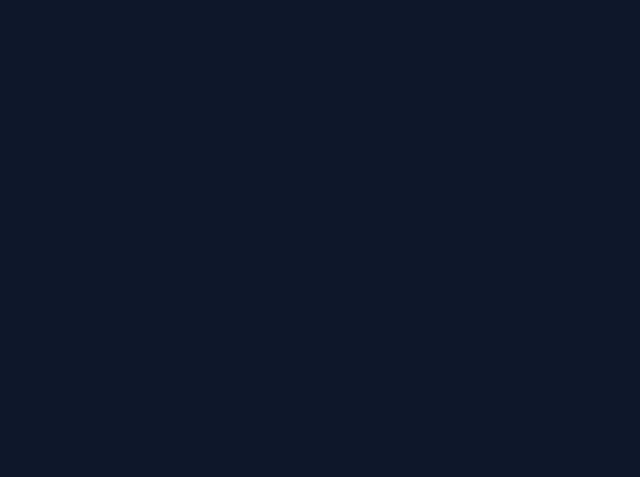
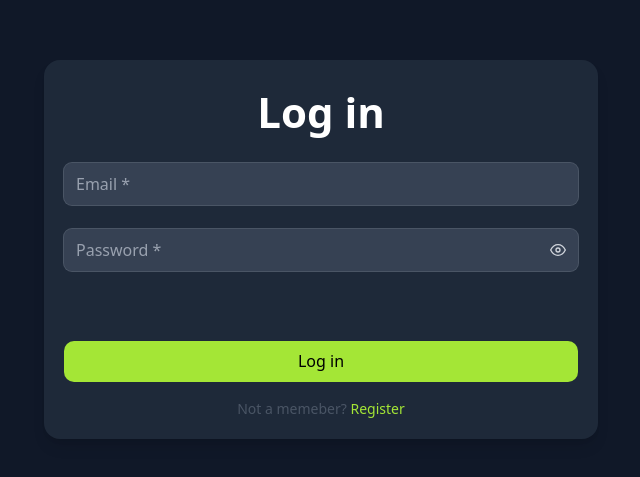
Before and after one commit to Daniel160407/Coffee-Squad, a React (Vite) app: page /login in a window 1280 px wide. Before the commit this address had no page. Shown: the part 151-628 px from the top of the page, without its empty margins (319-959 px from the left). Built offline with nearby package versions, Linux system fonts and the light colour scheme.

Commit message:
feat: add login form

```diff
--- a/src/App.jsx
+++ b/src/App.jsx
@@ -1,7 +1,13 @@
-import { BrowserRouter as Router, Routes, Route, Navigate } from "react-router-dom";
+import {
+  BrowserRouter as Router,
+  Routes,
+  Route,
+  Navigate,
+} from "react-router-dom";
 import Cycling from "./pages/Cycling";
 import Running from "./pages/Running";
 import Register from "./pages/Register";
+import Login from "./pages/Login";
 
 const App = () => {
   return (
@@ -11,6 +17,7 @@ const App = () => {
         <Route path="/cycling" element={<Cycling />} />
         <Route path="/running" element={<Running />} />
         <Route path="/register" element={<Register />} />
+        <Route path="/login" element={<Login />} />
       </Routes>
     </Router>
   );
--- /dev/null
+++ b/src/pages/Login.jsx
@@ -0,0 +1,100 @@
+import { Link, useNavigate } from "react-router-dom";
+import useAxios from "../hooks/UseAxios";
+import AuthLayout from "../components/layout/AuthLayout";
+import setCookies from "../utils/SetCookies";
+import { useState } from "react";
+import Input from "../components/uiComponents/Input";
+import Button from "../components/uiComponents/Button";
+
+const Login = () => {
+  const [formData, setFormData] = useState({
+    email: "",
+    password: "",
+  });
+  const [error, setError] = useState({
+    email: "",
+    password: "",
+  });
+
+  const navigate = useNavigate();
+
+  const onSubmit = async (formData) => {
+    try {
+      const response = await useAxios.post("/login", formData);
+      if (response?.status === 200) {
+        setCookies(response.data);
+        navigate("/products");
+      }
+    } catch (err) {
+      if (err.response?.status === 422) {
+        const errors = err.response.data.errors || {};
+
+        setError({
+          email: errors.email || "",
+          password: errors.password || "",
+        });
+      } else if (err.response?.status === 401) {
+        setError({
+          password: "Invalid email or password",
+        });
+      }
+    }
+  };
+
+  const handleSubmit = (e) => {
+    e.preventDefault();
+
+    onSubmit(formData);
+  };
+
+  const handleChange = (e) => {
+    setFormData({ ...formData, [e.target.name]: e.target.value });
+  };
+
+  return (
+    <>
+      <AuthLayout title={"Log in"}>
+        <>
+          <form onSubmit={handleSubmit} className="flex flex-col gap-[24px]">
+            <div className="relative">
+              <Input
+                value={formData.email}
+                setValue={handleChange}
+                name="email"
+                placeholder={"Email *"}
+                type={"email"}
+                errorMessage={error.email ?? null}
+              />
+            </div>
+            <div className="relative">
+              <Input
+                value={formData.password}
+                setValue={handleChange}
+                name="password"
+                placeholder="Password *"
+                errorMessage={error.password ?? null}
+              />
+            </div>
+            <Button
+              type="submit"
+              onClick={handleSubmit}
+              title={"Log in"}
+              style="mt-[46px] h-[41px] w-full cursor-pointer rounded-[10px] bg-[#a4e636] px-5 py-2.5 text-black transition-all hover:bg-[#a4d116]"
+            />
+          </form>
+          <p className="mt-4 w-full text-center text-[14px] text-gray-600">
+            Not a memeber?{" "}
+            <Link
+              to={{ pathname: "/register" }}
+              className="text-[#a4e636] hover:underline"
+            >
+              Register
+            </Link>
+          </p>
+        </>
+      </AuthLayout>
+    </>
+  );
+};
+
+export default Login;
--- a/src/pages/Register.jsx
+++ b/src/pages/Register.jsx
@@ -157,7 +157,7 @@ const Register = () => {
             type="submit"
             onClick={onSubmit}
             title={"Register"}
-            style="mt-[46px] h-[41px] w-full cursor-pointer rounded-[10px] bg-[#a4e636] px-5 py-2.5 text-white transition-all hover:bg-[#a4d116]"
+            style="mt-[46px] h-[41px] w-full cursor-pointer rounded-[10px] bg-[#a4e636] px-5 py-2.5 text-black transition-all hover:bg-[#a4d116]"
           />
 
           <p className="mt-4 w-full text-center text-[14px] text-gray-600">
```
